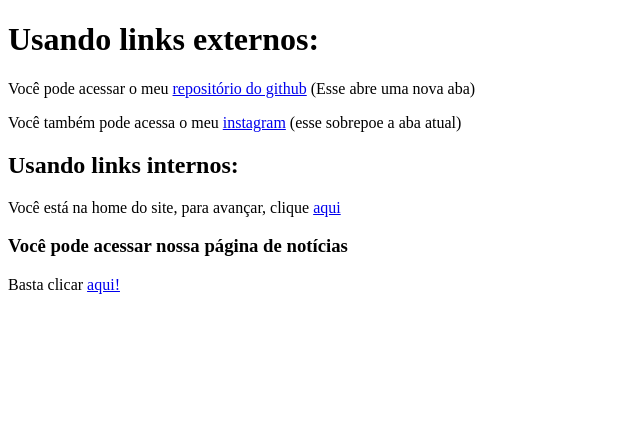
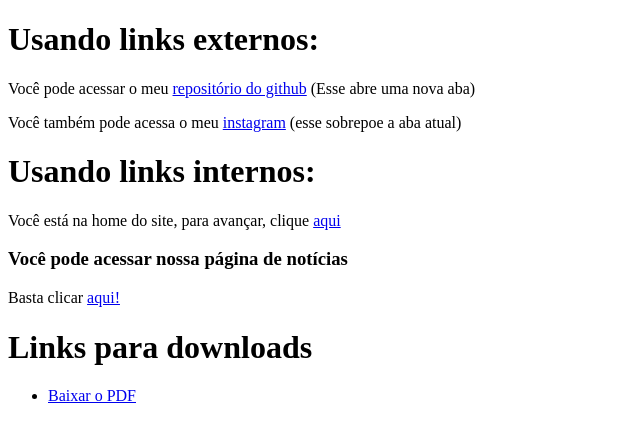
Before and after one commit to GABBARCEL/Exercicios_HTML5_e_CSS3, a plain HTML site: page HTML e CSS/Exercícios/ex010/index.html in a window 1280 px wide. Shown: the whole page, without its empty margins (0-640 px from the left). Drawn offline with Linux system fonts and the light colour scheme.

Commit message:
Uso de links para downloads

```diff
--- a/HTML e CSS/Exercícios/ex010/index.html
+++ b/HTML e CSS/Exercícios/ex010/index.html
@@ -10,10 +10,15 @@
     <p>Você pode acessar o meu <a href="https://github.com/GABBARCEL" target="_blank" rel="external">repositório do github</a> (Esse abre uma nova aba)</p>
     <p>Você também pode acessa o meu <a href="https://instagram.com/gabbarcel/""> instagram</a> (esse sobrepoe a aba atual)</p>
 
-    <h2>Usando links internos:</h2>
+    <h1>Usando links internos:</h2>
     <p>Você está na home do site, para avançar, clique <a href="pag02.html" rel="next">aqui</a></p>
 
     <h3>Você pode acessar nossa página de notícias</h3>
     <p>Basta clicar <a href="noticias/pag03.html" rel="next">aqui!</a></p>
+
+    <h1>Links para downloads</h1>
+    <ul>
+        <li><a href="livro/exemplo_generico.pdf" download="livro/exemplo_generico.pdf">Baixar o PDF</a></li>
+    </ul>
 </body>
 </html>
```
Also changed, not shown: 1 other file.
